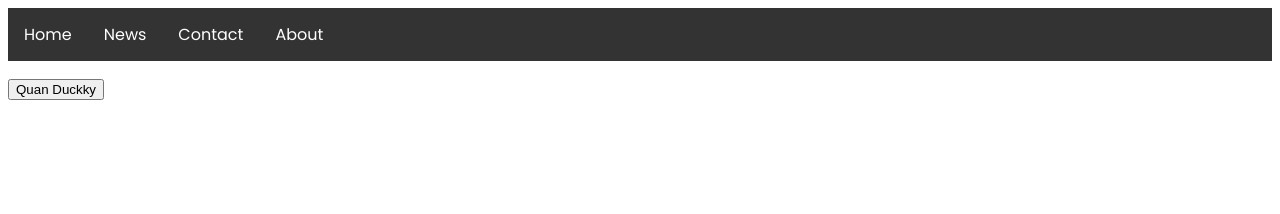
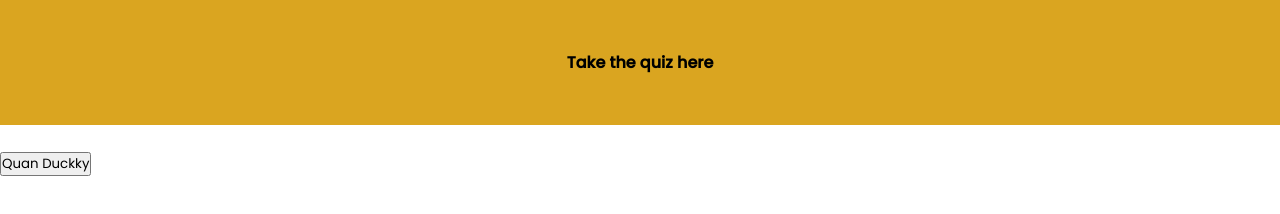
Before and after one commit to itsvivianmill/Duck-It-Up-Game, a plain HTML site: page src/index.html in a window 1280 px wide. Drawn offline with Linux system fonts and the light colour scheme.

Commit message:
main page

```diff
--- a/src/index.html
+++ b/src/index.html
@@ -1,24 +1,36 @@
 <!DOCTYPE html>
+<html>
 <head>
     <meta charset="UTF-8" />
     <meta http-equiv="X-UA-Compatible" content="IE=edge" />
     <meta name="viewport" content="width=device-width, initial-scale=1.0" />
+    <!--Linked stylesheets & js-->
     <link rel="stylesheet" type="text/css" href="styles.css" />
     <script src="script.js"></script>
-    <title>Link CSS to HTML</title>
+    <!--Import fonts-->
     <link rel="preconnect" href="https://fonts.googleapis.com">
     <link rel="preconnect" href="https://fonts.gstatic.com" crossorigin>
     <link href="https://fonts.googleapis.com/css2?family=Poppins:wght@400;500&display=swap" rel="stylesheet">
 </head>
-<html>
-    <nav>
-        <ul>
-            <li><a href="default">Home</a></li>
-            <li><a href="news">News</a></li>
-            <li><a href="contact">Contact</a></li>
-            <li><a href="about">About</a></li>
-        </ul>
-    </nav>
+
+<body>
+    <section id="quiz">
+
+        <div class="quiz-heading">
+            <strong>Take the quiz here</strong>
+            <h3></h3>
+        </div>
+    </section>
+
+</body>
+
+
+
+
+
+
+
+
 
     <br>
     <button onclick="test()">Quan Duckky</button>
--- a/src/styles.css
+++ b/src/styles.css
@@ -1,34 +1,26 @@
-
-
-p{
-    font-family: 'Poppins', sans-serif;
-    text-align:center;
+/*==basic css==*/
+*{
+  margin: 0px;
+  padding: 0px;
+  box-sizing: border-box;
+  font-family: poppins;
+}
+a {
+  text-decoration: none;
+}
+ul {
+  list-style: none;
 }
 
-ul {
-    font-family: 'Poppins', sans-serif;
-    list-style-type: none;
-    margin: 0;
-    padding: 0;
-    overflow: hidden;
-    background-color: #333;
-  }
-
-  li {
-    float: left;
-  }
-
-  li a {
-    font-family: 'Poppins', sans-serif;
-    display: block;
-    color: white;
-    text-align: center;
-    padding: 14px 16px;
-    text-decoration: none;
-  }
-
-  /* Change the link color to #111 (black) on hover */
-  li a:hover {
-    font-family: 'Poppins', sans-serif;
-    background-color: #111;
-  }
+#quiz {
+  display: flex;
+  flex-direction: column;
+  justify-content: center;
+  align-items: center;
+  padding: 50px 0px;
+  background-color:goldenrod;
+}
+.quiz-heading h3{
+  font-size: ;
+}
+/*only within Washington state, other areas coming soon!*/
```
